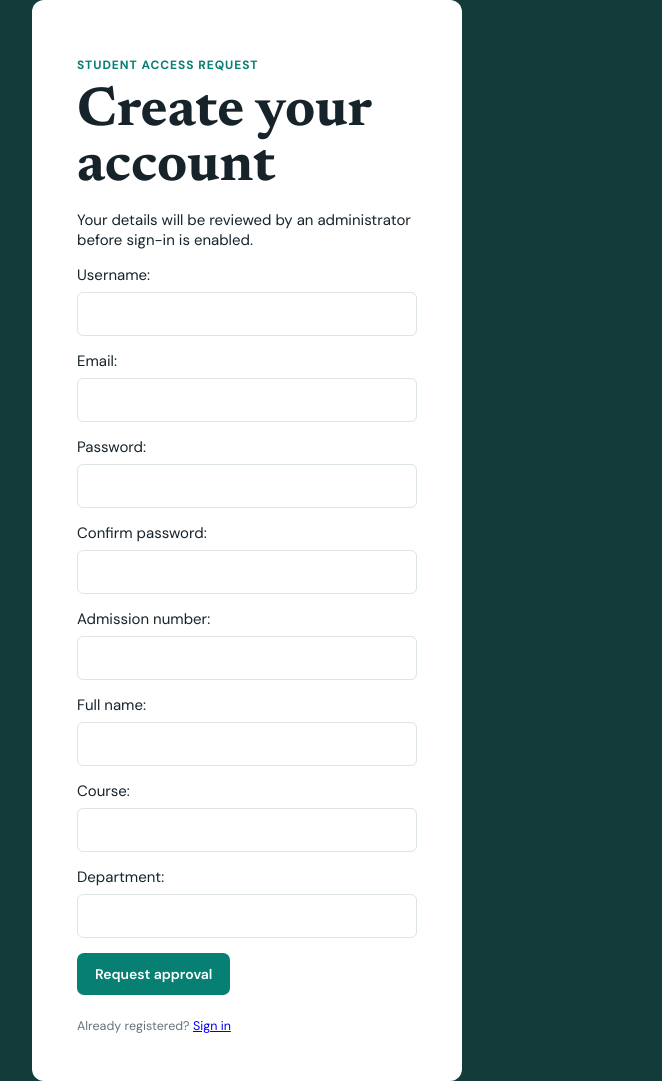
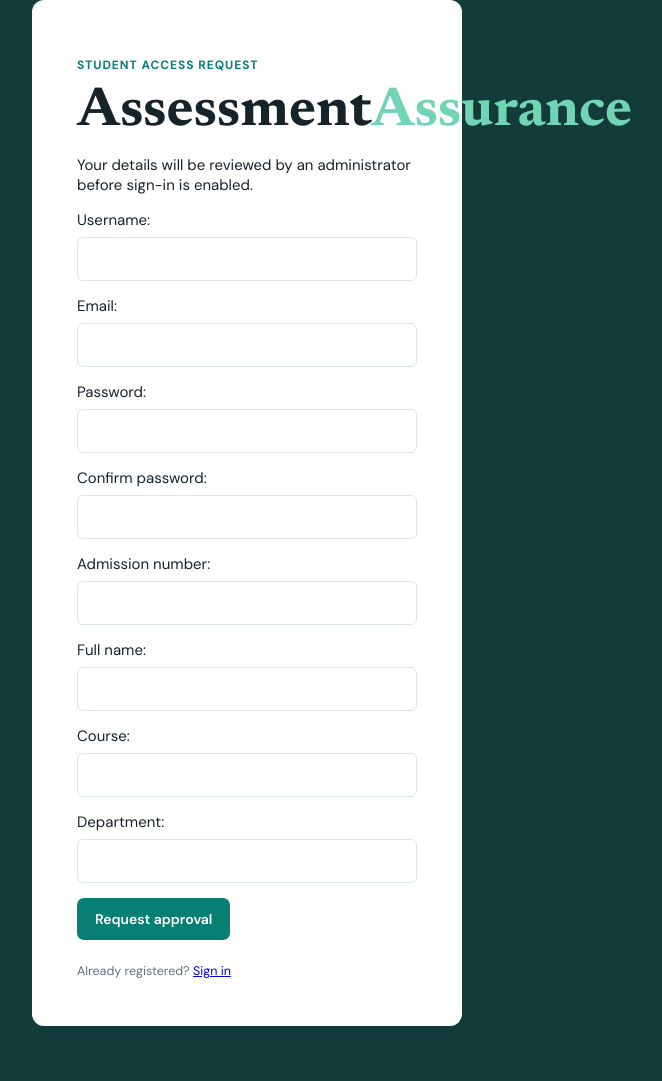
Before and after one commit to Moana-star/Academic-Assessment-Assurance-Platform, a Django app: page /register/ in a window 1280 px wide. Shown: the whole page, without its empty margins (393-1055 px from the left). After the commit the page ends 1026 px from the top, so only its background shows below. Run offline with Django 5.2, Linux system fonts and the light colour scheme.

Commit message:
Apply Academic Assessment Assurance branding

```diff
--- a/templates/register.html
+++ b/templates/register.html
@@ -1 +1 @@
-{% load static %}<html><head><title>Register · Integrity Desk</title><link rel='stylesheet' href='{% static "css/base.css" %}'></head><body class='login'><section class='login-card register-card'><p class='eyebrow'>Student access request</p><h1>Create your account</h1><p>Your details will be reviewed by an administrator before sign-in is enabled.</p><form method='post'>{% csrf_token %}{{ form.as_p }}<button class='button'>Request approval</button></form><small>Already registered? <a href='{% url "login" %}'>Sign in</a></small></section></body></html>
+{% load static %}<html lang="en"><head><meta charset="utf-8"><meta name="viewport" content="width=device-width, initial-scale=1"><meta name="theme-color" content="#123b3a"><title>Register · Academic Assessment Assurance</title><link rel="stylesheet" href='{% static "css/base.css" %}'></head><body class='login'><section class='login-card register-card'><p class='eyebrow'>Student access request</p><h1>Assessment<span>Assurance</span></h1><p>Your details will be reviewed by an administrator before sign-in is enabled.</p><form method='post'>{% csrf_token %}{{ form.as_p }}<button class='button'>Request approval</button></form><small>Already registered? <a href='{% url "login" %}'>Sign in</a></small></section></body></html>
```
